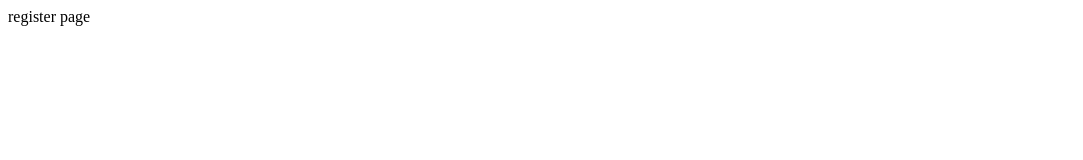
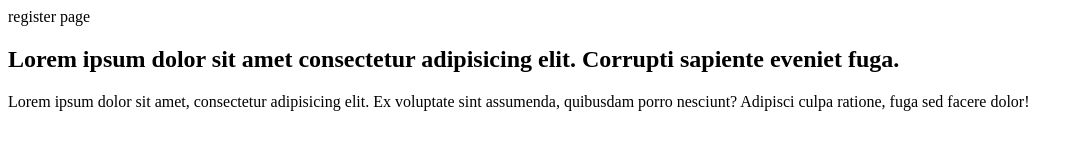
Before and after one commit to NehaSainVelo/myproject, a plain HTML site: page register.html in a window 1280 px wide. Shown: the whole page, without its empty margins (0-1083 px from the left). Drawn offline with Linux system fonts and the light colour scheme.

Commit message:
register commit

```diff
--- a/register.html
+++ b/register.html
@@ -7,6 +7,7 @@
 </head>
 <body>
     register page
-
+<h2>Lorem ipsum dolor sit amet consectetur adipisicing elit. Corrupti sapiente eveniet fuga.</h2>
+<p>Lorem ipsum dolor sit amet, consectetur adipisicing elit. Ex voluptate sint assumenda, quibusdam porro nesciunt? Adipisci culpa ratione, fuga sed facere dolor!</p>
 </body>
 </html>
```
